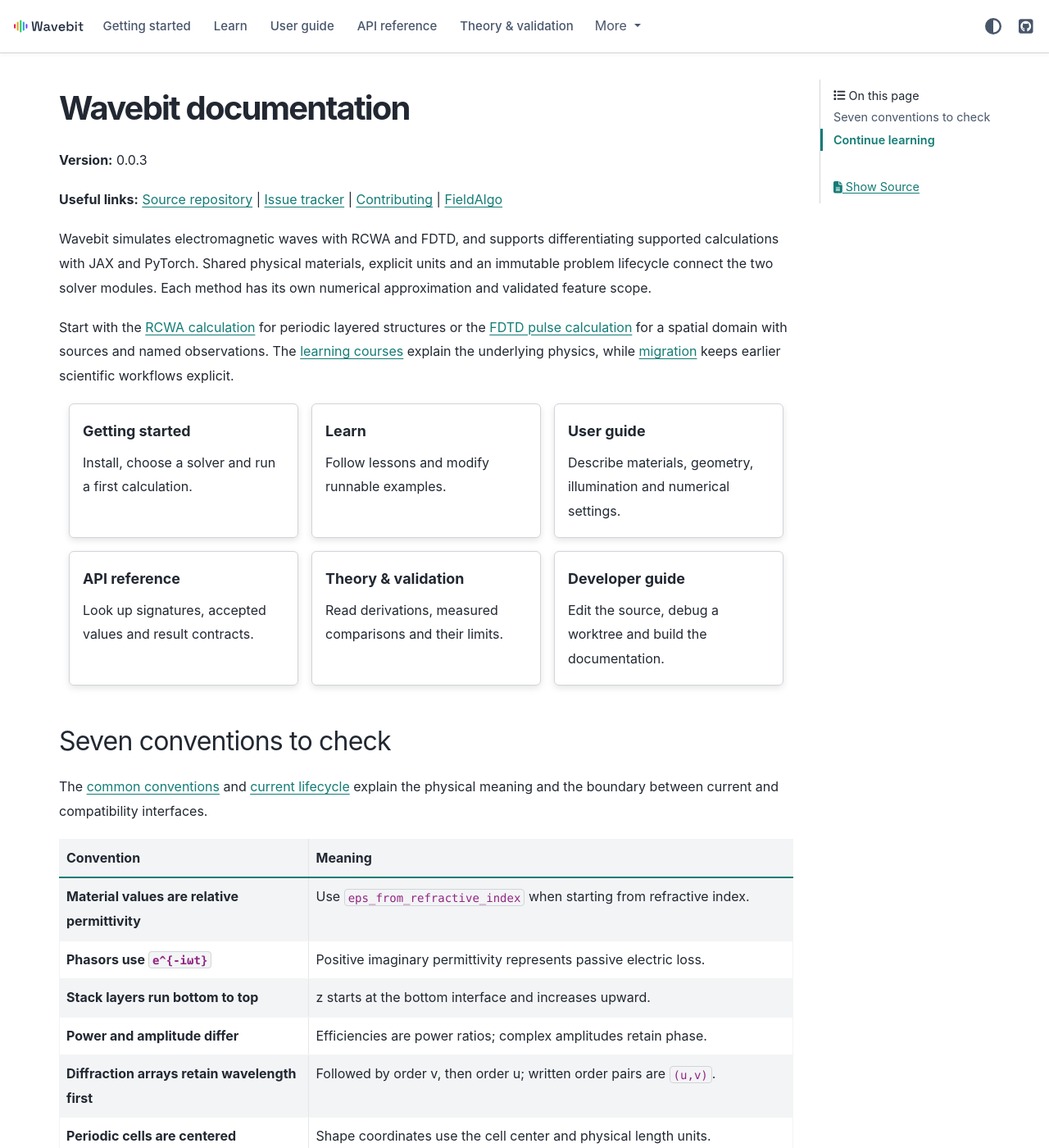
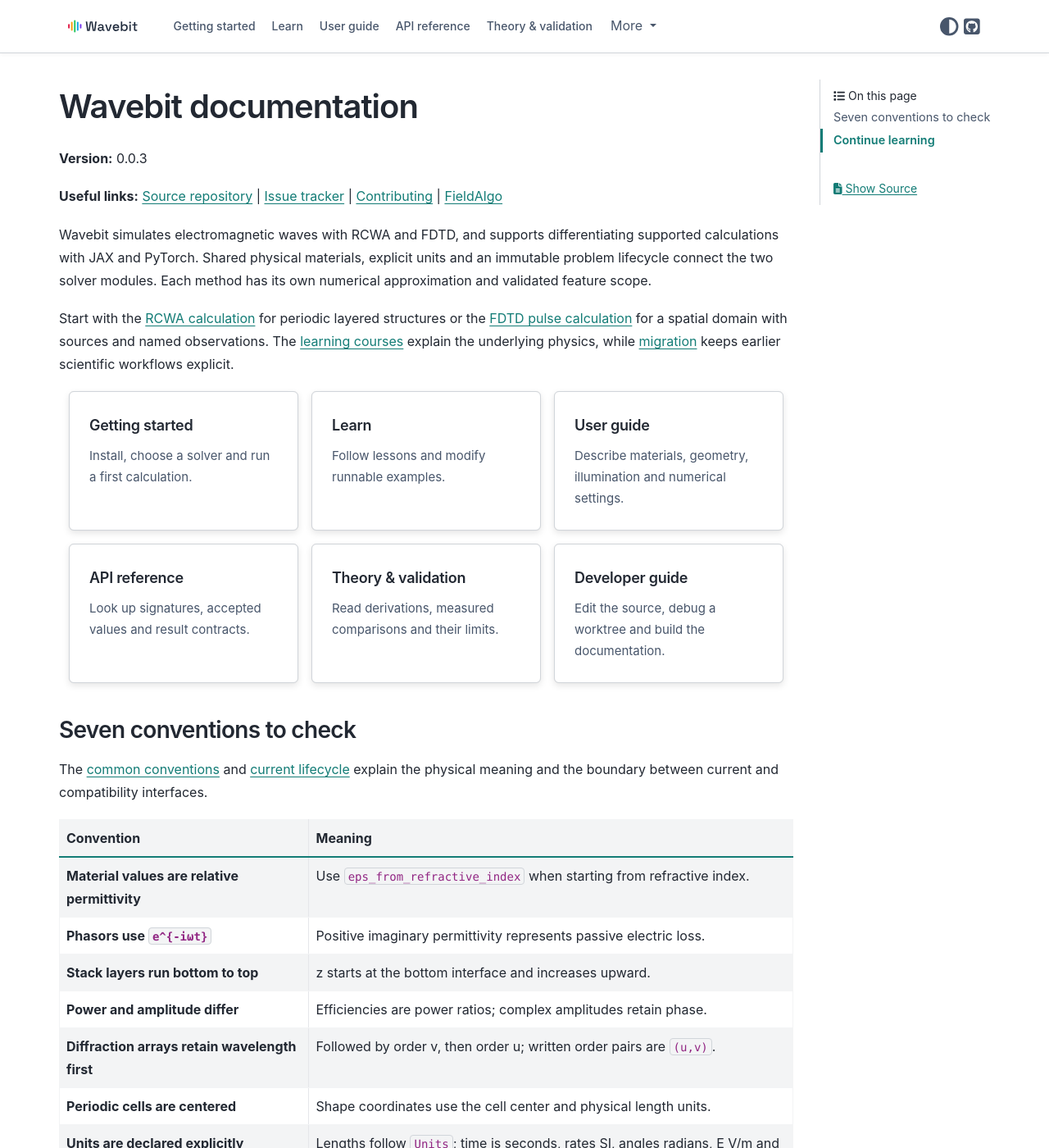
Before and after one commit to fieldalgo/wavebit, a Sphinx documentation site: the page built from docs/index.md, in a window 1280 px wide and 1400 px high. Shown: the whole window at 82% size. Built offline with Sphinx 7.4.7 and the PyData theme 0.15.4, drawn with Linux system fonts in a browser that asks for light colours; pages that are not in the unit, such as notebooks, are missing from menus.

Commit message:
docs: align typography and layout with product homepage
Co-authored-by: Codex <noreply@openai.com>

```diff
--- a/docs/_static/wavebit-site.css
+++ b/docs/_static/wavebit-site.css
@@ -129,3 +129,90 @@ html[data-theme="dark"] {
 }
 .bd-article .sd-card:hover { border-color: var(--pst-color-primary); }
 html[data-theme="dark"] .bd-article .sd-card { box-shadow: 0 0.2rem 0.5rem rgba(0, 0, 0, 0.3) !important; }
+
+/* Keep the product site's proportions without replacing Sphinx navigation. */
+html {
+  --pst-font-size-base: 16px;
+  --pst-font-size-h1: 2.5rem;
+  --pst-font-size-h2: 1.75rem;
+  --pst-font-size-h3: 1.25rem;
+}
+html[data-theme="light"] {
+  --pst-color-background: #fff;
+  --pst-color-on-background: #fff;
+  --pst-color-on-surface: #fff;
+  --wb-heading: #222832;
+  --wb-card: #fff;
+}
+html[data-theme="dark"] {
+  --pst-color-text-base: #ced6dd;
+  --pst-color-on-surface: #1b2028;
+  --wb-heading: #f3f4f5;
+  --wb-card: #1b2028;
+}
+body { font-family: var(--pst-font-family-base); line-height: 1.7; }
+.bd-header {
+  background: var(--pst-color-background);
+  backdrop-filter: blur(12px);
+}
+.bd-header .bd-header__inner {
+  max-width: 1180px;
+  margin-inline: auto;
+  padding-inline: 32px;
+}
+.bd-header .navbar-header-items__start { margin-right: 24px; }
+.bd-header ul.navbar-nav > li.nav-item > .nav-link {
+  padding-inline: 8px;
+  font-size: 14px;
+  white-space: nowrap;
+}
+.bd-header .pst-navbar-icon { font-size: 18px; }
+.bd-header .navbar-header-items__end { gap: 4px; }
+.bd-article { padding-top: 2rem; padding-bottom: 3rem; }
+.bd-article :is(h1, h2, h3, h4) {
+  color: var(--wb-heading);
+  font-family: var(--pst-font-family-heading);
+  font-weight: 600;
+  line-height: 1.25;
+  letter-spacing: -0.025em;
+}
+.bd-article h1 { margin-bottom: 1.5rem; }
+.bd-article h2 { margin-top: 2.5rem; }
+.bd-article p { line-height: 1.75; }
+.bd-article .sd-card {
+  background: var(--wb-card);
+  box-shadow: 0 1px 3px rgb(0 0 0 / 5%) !important;
+}
+.bd-article .sd-card-body { padding: 1.5rem; }
+.bd-article .sd-card-title {
+  color: var(--wb-heading);
+  font-size: 1.125rem;
+  font-weight: 600 !important;
+  letter-spacing: -0.015em;
+}
+.bd-article .sd-card-text { font-size: 15px; color: var(--pst-color-text-muted); }
+.bd-article div.highlight {
+  border: 1px solid var(--pst-color-border);
+  border-radius: 6px;
+  background: var(--pst-color-surface);
+}
+.bd-article code { font-family: var(--pst-font-family-monospace); }
+.bd-sidebar-primary, .bd-sidebar-secondary { font-size: 14px; }
+.bd-sidebar-primary .sidebar-primary-items__end { margin-top: 1.5rem; }
+.search-button-field {
+  border: 1px solid var(--pst-color-border);
+  border-radius: 6px;
+  background: var(--pst-color-surface);
+}
+@media (max-width: 1199.98px) and (min-width: 992px) {
+  .bd-header .bd-header__inner { padding-inline: 20px; }
+  .bd-header .navbar-header-items__start { margin-right: 12px; }
+  .bd-header ul.navbar-nav > li.nav-item > .nav-link { padding-inline: 5px; font-size: 13px; }
+}
+@media (max-width: 767.98px) {
+  .bd-header .bd-header__inner { padding-inline: 20px; }
+  .bd-article { padding-top: 1.5rem; }
+  .bd-article h1 { font-size: 2rem; }
+  .bd-article h2 { font-size: 1.5rem; }
+  .bd-article .sd-card-body { padding: 1.25rem; }
+}
--- a/docs/_templates/README.md
+++ b/docs/_templates/README.md
@@ -6,3 +6,16 @@
 
 `docs/conf.py` supplies relative links only when the bilingual HTML build is
 explicitly enabled. Single-language builds expose no language links.
+
+## Product-site styling
+
+`../_static/wavebit-site.css` is the documentation's product-style layer. It is
+loaded after `learning/learning.css` by `docs/conf.py`; keep that ordering when
+changing the theme. It adjusts typography, colors, header spacing and cards while
+retaining PyData's search, sidebars, language links and code controls.
+
+Build documentation normally to include this stylesheet in both language trees.
+For a CSS-only preview against an existing bilingual build, replace
+`_static/wavebit-site.css` and `ko/_static/wavebit-site.css` with the source file;
+HTML and the search index do not need to be regenerated. Check light and dark
+modes, desktop and mobile navigation, and a page containing a code block.
```
